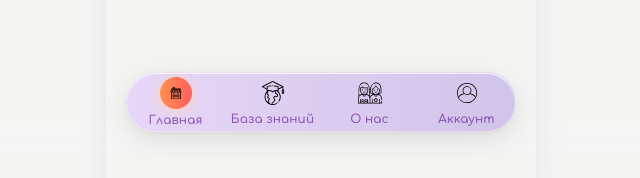
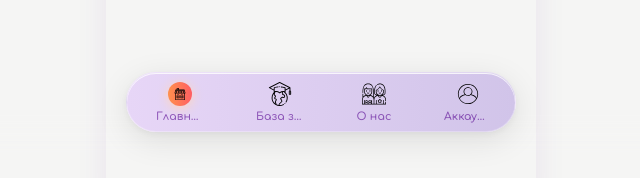
Before and after one commit to marselbeijing/Surya-Yoga-Life, a React (Create React App) app: page / in a window 1280 px wide. Shown: the part 648-826 px from the top of the page, without its empty margins (319-959 px from the left). Built offline with nearby package versions, Linux system fonts and the light colour scheme.

Commit message:
Ограничение размеров иконок и текста в нижнем баре, всё строго внутри бара

```diff
--- a/src/components/BottomBar.css
+++ b/src/components/BottomBar.css
@@ -32,7 +32,7 @@
   transition: all 0.3s ease;
   flex: 1 1 0;
   min-width: 0;
-  padding: 8px 6px;
+  padding: 4px 0;
   user-select: none;
   touch-action: manipulation;
   border-radius: 16px;
@@ -73,8 +73,10 @@
 }
 .bar-icon {
   font-size: 1.1rem;
-  width: 30px;
-  height: 30px;
+  width: 24px;
+  height: 24px;
+  max-width: 24px;
+  max-height: 24px;
   border-radius: 50%;
   margin-bottom: 2px;
   transition: transform 0.3s ease, background 0.3s;
@@ -103,13 +105,17 @@
 
 .bar-title {
   margin-top: 2px;
-  font-size: 0.75rem;
+  font-size: 0.68rem;
   color: inherit;
   font-family: 'Comfortaa', cursive;
   font-weight: 600;
   letter-spacing: 0.01em;
   text-transform: none;
   transition: color 0.3s;
+  white-space: nowrap;
+  overflow: hidden;
+  text-overflow: ellipsis;
+  max-width: 48px;
 }
 
 @media (max-width: 480px) {
```
